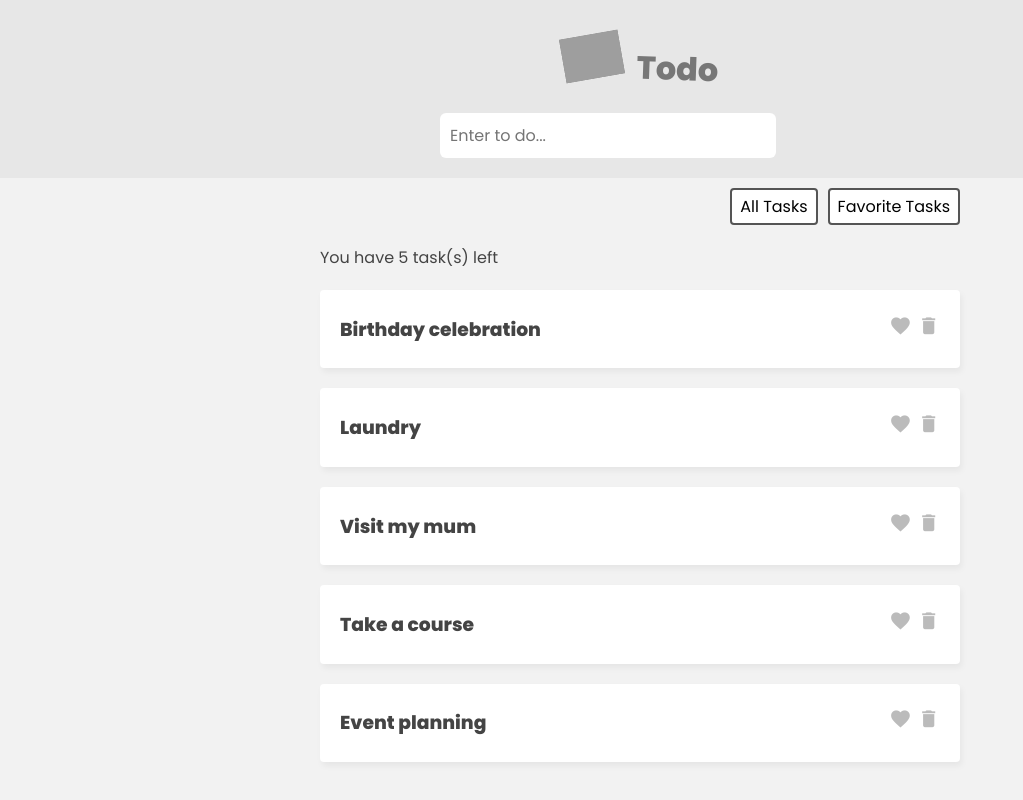
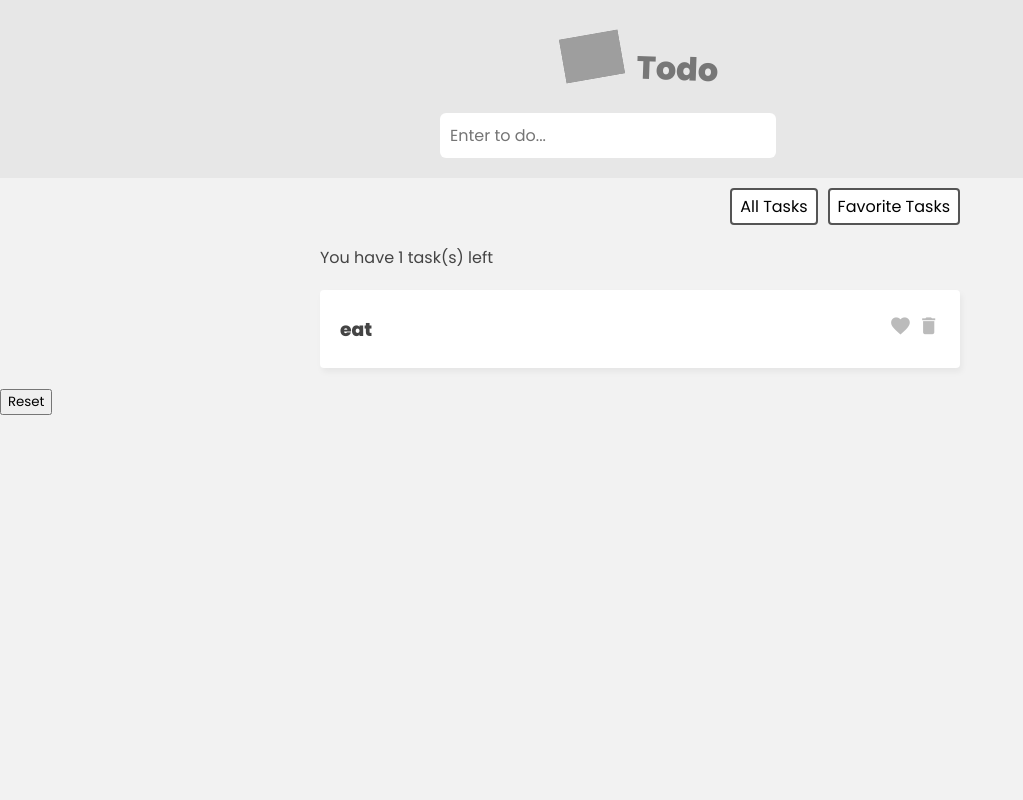
Before and after one commit to devjaiye/todo-app, a Vue app: page / in a window 1280 px wide. Shown: the whole page, without its empty margins (0-1023 px from the left). Built offline with nearby package versions, Linux system fonts and the light colour scheme; data requests are answered from the project's data file; grey boxes are pictures that could not be loaded.

Commit message:
store updated

```diff
--- a/data/db.json
+++ b/data/db.json
@@ -1,34 +1,9 @@
 {
-    "tasks": [
-        {
-            "id": 1,
-            "title": "Birthday celebration",
-            "oisFav": true
-
-        },
-        {
-            "id": 2,
-            "title": "Laundry",
-            "oisFav": false
-
-        },
-        {
-            "id": 3,
-            "title": "Visit my mum",
-            "oisFav": true
-
-        },
-        {
-            "id": 4,
-            "title": "Take a course",
-            "oisFav": false
-
-        },
-        {
-            "id": 5,
-            "title": "Event planning",
-            "oisFav": false
-
-        }
-    ]
+  "tasks": [
+    {
+      "title": "eat ",
+      "isFav": false,
+      "id": 9726
+    }
+  ]
 }
--- a/src/App.vue
+++ b/src/App.vue
@@ -18,24 +18,26 @@
        <button @click="filter = 'favs'">Favorite Tasks</button>
     </nav>
 
-    <div class="loading" v-if="taskStore.loading">
+    <div class="loading" v-if="loading">
       <p>Loading tasks...</p>
     </div>
 
     <!-- Task list items -->
     <div class="task-list" v-if="filter === 'all'">
-        <p> You have {{taskStore.totalCount}} task(s) left</p>
-        <div v-for="task in taskStore.tasks">
+        <p> You have {{totalCount}} task(s) left</p>
+        <div v-for="task in tasks">
           <TaskDetails :task="task"/>
         </div>
     </div>
 
     <div class="task-list" v-if="filter === 'favs'">
-      <p>You have {{ taskStore.favCount }} favorite to do</p>
-      <div v-for="task in taskStore.favs">
+      <p>You have {{ favCount }} favorite to do</p>
+      <div v-for="task in favs">
         <TaskDetails :task="task" />
       </div>
     </div>
+
+    <button @click="taskStore.$reset">Reset </button>
 
   </main>
 </template>
@@ -45,14 +47,24 @@
   import {useTaskStore} from './stores/TaskStore.js'
   import TaskDetails from './components/TaskDetails.vue'
 import TaskForm from './components/TaskForm.vue'
+import { storeToRefs } from 'pinia'
 
   export default {
     components: { TaskDetails, TaskForm },
     setup(){
       const taskStore = useTaskStore()
+
+      const {tasks, loading, favs,
+         totalCount, favCount} = storeToRefs(taskStore)
+
       taskStore.getTasks() //..fetch all tasks from db.json
+
       const filter = ref('all')
-      return {taskStore, filter}
+
+      return {
+          taskStore, filter, tasks,
+          loading, favs, totalCount, favCount
+      }
     }
   }
 </script>
--- a/src/stores/TaskStore.js
+++ b/src/stores/TaskStore.js
@@ -2,15 +2,17 @@ import { defineStore } from "pinia";
 
  export const useTaskStore = defineStore('taskStore', {
     state: () =>({
+        tasks: [],
         loading: false,
-        tasks: [],
     }),
 
     //.. getters
     getters: {
         //...store favorite tasks
         favs(){
-            return this.tasks.filter(savedTasks => savedTasks.isFav)
+            return this.tasks.filter(
+                savedTasks => savedTasks.isFav
+                )
         },
         favCount(){
             return this.tasks.reduce((prev, current)=> {
@@ -32,17 +34,47 @@ import { defineStore } from "pinia";
             this.loading = false
         },
 
-        addTask(task){
+        async addTask(task){
             this.tasks.push(task)
+
+            const res = await fetch('http://localhost:3000/tasks', {
+                method: 'POST',
+                body: JSON.stringify(task),
+                headers: {'Content-Type': 'application/json'}
+            })
+
+            if (res.error){
+                console.log(res.error)
+            }
         },
-        deleteTask(id){
+       async deleteTask(id){
             this.tasks = this.tasks.filter(t => {
                 return t.id == id
             })
+
+            const res = await fetch('http://localhost:3000/tasks/' + id, {
+                method: 'DELETE'
+            })
+
+            if (res.error){
+                console.log(res.error)
+            }
+
         },
-        toogleFav(id){
+        async toogleFav(id){
             const task = this.tasks.find(t => t.id === id)
             task.isFav = !task.isFav
+
+            const res = await fetch('http://localhost:3000/tasks', {
+                method: 'PATCH',
+                body: JSON.stringify({isFav: task.isFav}),
+                headers: {'Content-Type': 'application/json'}
+
+            })
+
+            if (res.error){
+                console.log(res.error)
+            }
         }
     }
   })
```
